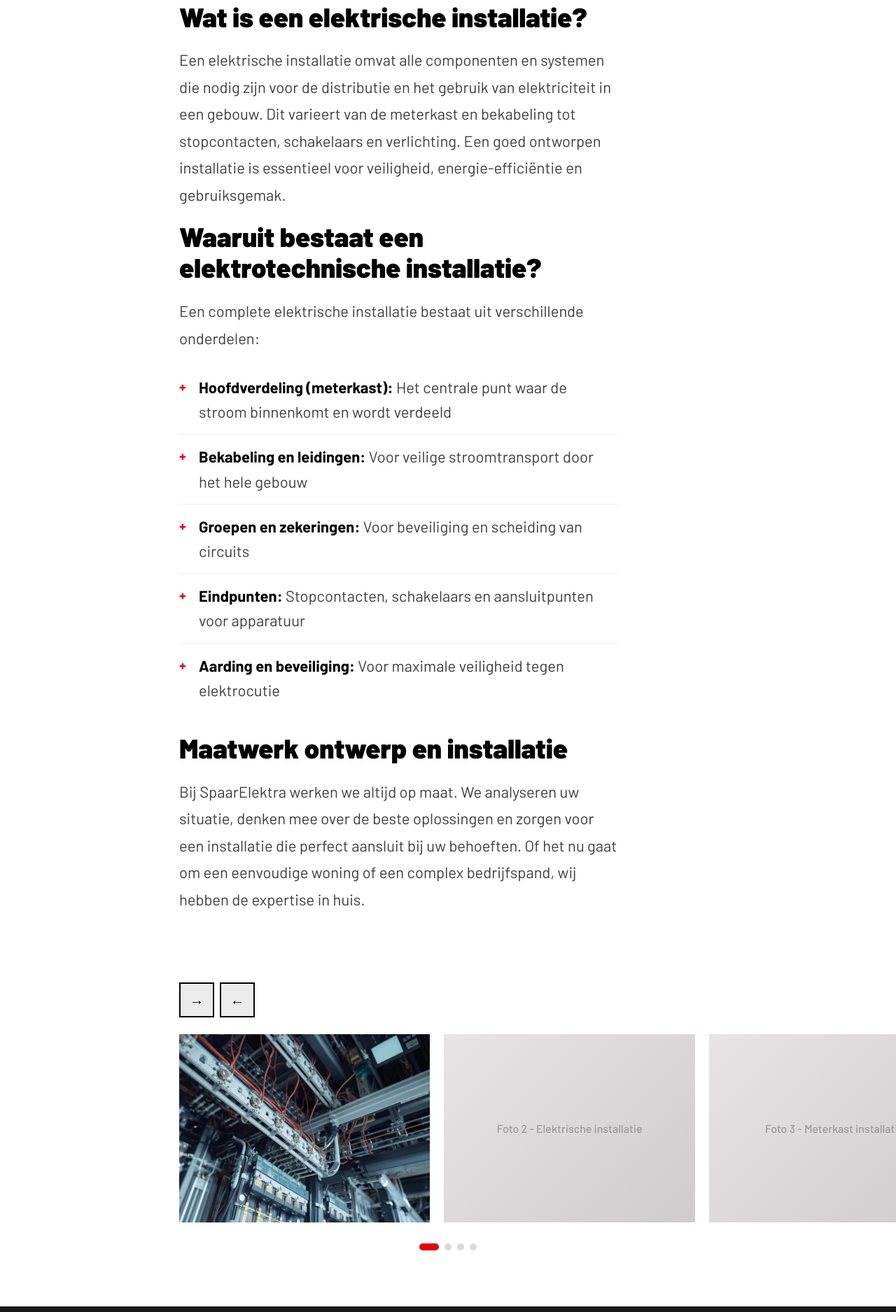
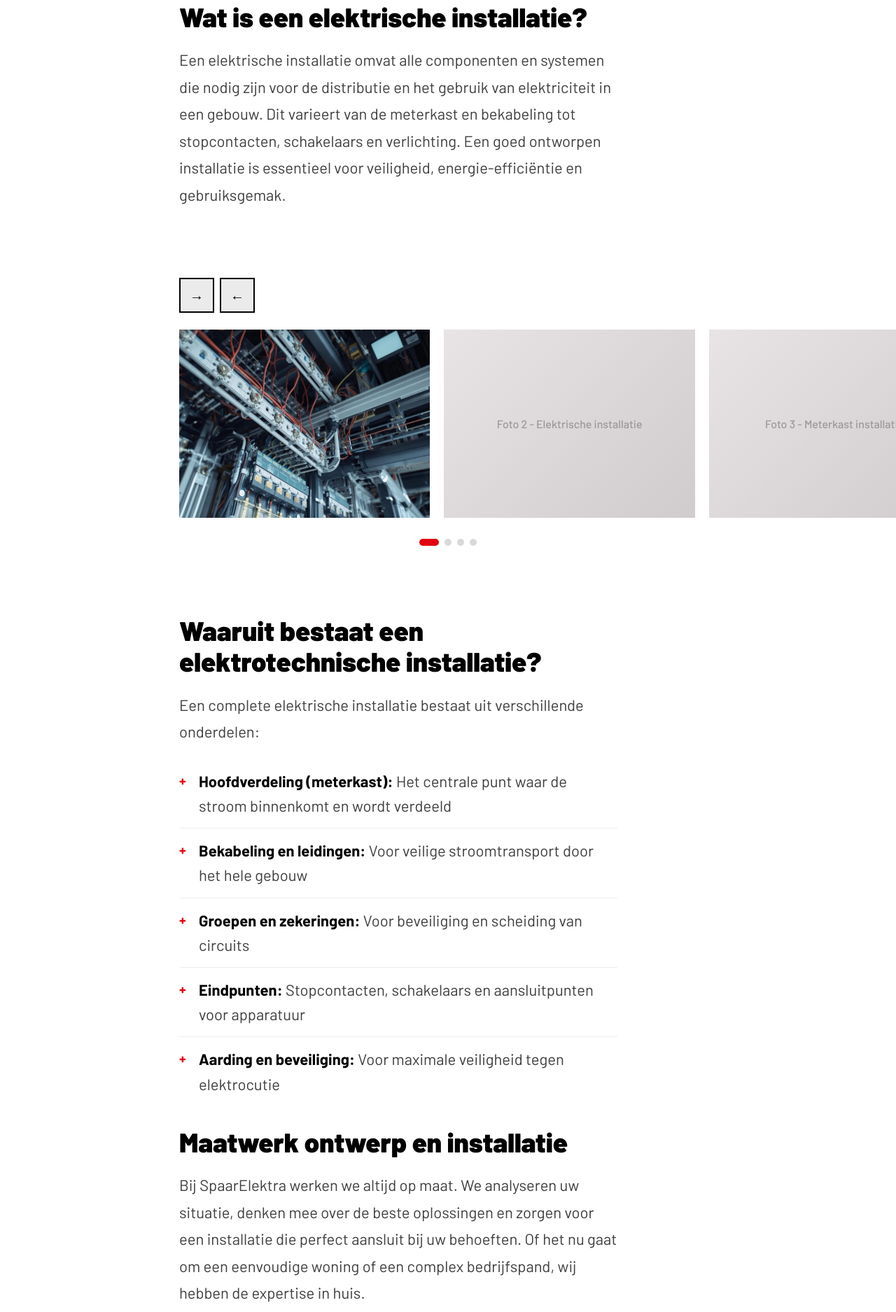
Before and after one commit to Yasar1453/SpaarElektra, a website: page elektrische-installaties.html in a window 1280 px wide. Shown: the part 922-2797 px from the top of the page at 70% size. Drawn offline with Linux system fonts and the light colour scheme.

Commit message:
Align hero/intro x-axis, move gallery after first text block

```diff
--- a/elektrische-installaties.html
+++ b/elektrische-installaties.html
@@ -8,7 +8,7 @@
     <link rel="preconnect" href="https://fonts.gstatic.com" crossorigin>
     <link href="https://fonts.googleapis.com/css2?family=Barlow:wght@400;500;600;700;800;900&display=swap" rel="stylesheet">
     <link rel="stylesheet" href="styles.css?v=4">
-    <link rel="stylesheet" href="solution-aqua.css?v=8">
+    <link rel="stylesheet" href="solution-aqua.css?v=9">
 </head>
 <body>
     <!-- Header (from project-art-hotel.html) -->
@@ -96,25 +96,12 @@
     </section>
 
     <!-- ==========================================
-         TEXT BLOCKS - Wat is / Waaruit bestaat / Maatwerk
+         TEXT BLOCK 1 - Wat is een elektrische installatie?
          ========================================== -->
     <section class="sol-text-section" id="sol-content">
         <div class="sol-text-inner">
             <h2>Wat is een elektrische installatie?</h2>
             <p>Een elektrische installatie omvat alle componenten en systemen die nodig zijn voor de distributie en het gebruik van elektriciteit in een gebouw. Dit varieert van de meterkast en bekabeling tot stopcontacten, schakelaars en verlichting. Een goed ontworpen installatie is essentieel voor veiligheid, energie-effici&euml;ntie en gebruiksgemak.</p>
-
-            <h2>Waaruit bestaat een elektrotechnische installatie?</h2>
-            <p>Een complete elektrische installatie bestaat uit verschillende onderdelen:</p>
-            <ul>
-                <li><strong>Hoofdverdeling (meterkast):</strong> Het centrale punt waar de stroom binnenkomt en wordt verdeeld</li>
-                <li><strong>Bekabeling en leidingen:</strong> Voor veilige stroomtransport door het hele gebouw</li>
-                <li><strong>Groepen en zekeringen:</strong> Voor beveiliging en scheiding van circuits</li>
-                <li><strong>Eindpunten:</strong> Stopcontacten, schakelaars en aansluitpunten voor apparatuur</li>
-                <li><strong>Aarding en beveiliging:</strong> Voor maximale veiligheid tegen elektrocutie</li>
-            </ul>
-
-            <h2>Maatwerk ontwerp en installatie</h2>
-            <p>Bij SpaarElektra werken we altijd op maat. We analyseren uw situatie, denken mee over de beste oplossingen en zorgen voor een installatie die perfect aansluit bij uw behoeften. Of het nu gaat om een eenvoudige woning of een complex bedrijfspand, wij hebben de expertise in huis.</p>
         </div>
     </section>
 
@@ -141,6 +128,26 @@
             </div>
         </div>
         <div class="sol-gallery-dots"></div>
+    </section>
+
+    <!-- ==========================================
+         TEXT BLOCK 2 - Waaruit bestaat / Maatwerk
+         ========================================== -->
+    <section class="sol-text-section">
+        <div class="sol-text-inner">
+            <h2>Waaruit bestaat een elektrotechnische installatie?</h2>
+            <p>Een complete elektrische installatie bestaat uit verschillende onderdelen:</p>
+            <ul>
+                <li><strong>Hoofdverdeling (meterkast):</strong> Het centrale punt waar de stroom binnenkomt en wordt verdeeld</li>
+                <li><strong>Bekabeling en leidingen:</strong> Voor veilige stroomtransport door het hele gebouw</li>
+                <li><strong>Groepen en zekeringen:</strong> Voor beveiliging en scheiding van circuits</li>
+                <li><strong>Eindpunten:</strong> Stopcontacten, schakelaars en aansluitpunten voor apparatuur</li>
+                <li><strong>Aarding en beveiliging:</strong> Voor maximale veiligheid tegen elektrocutie</li>
+            </ul>
+
+            <h2>Maatwerk ontwerp en installatie</h2>
+            <p>Bij SpaarElektra werken we altijd op maat. We analyseren uw situatie, denken mee over de beste oplossingen en zorgen voor een installatie die perfect aansluit bij uw behoeften. Of het nu gaat om een eenvoudige woning of een complex bedrijfspand, wij hebben de expertise in huis.</p>
+        </div>
     </section>
 
     <!-- ==========================================
--- a/solution-aqua.css
+++ b/solution-aqua.css
@@ -74,7 +74,7 @@
     position: relative;
     z-index: 1;
     max-width: 550px;
-    margin-left: 20%;
+    margin-left: 15%;
     padding: 0;
 }
 
```
